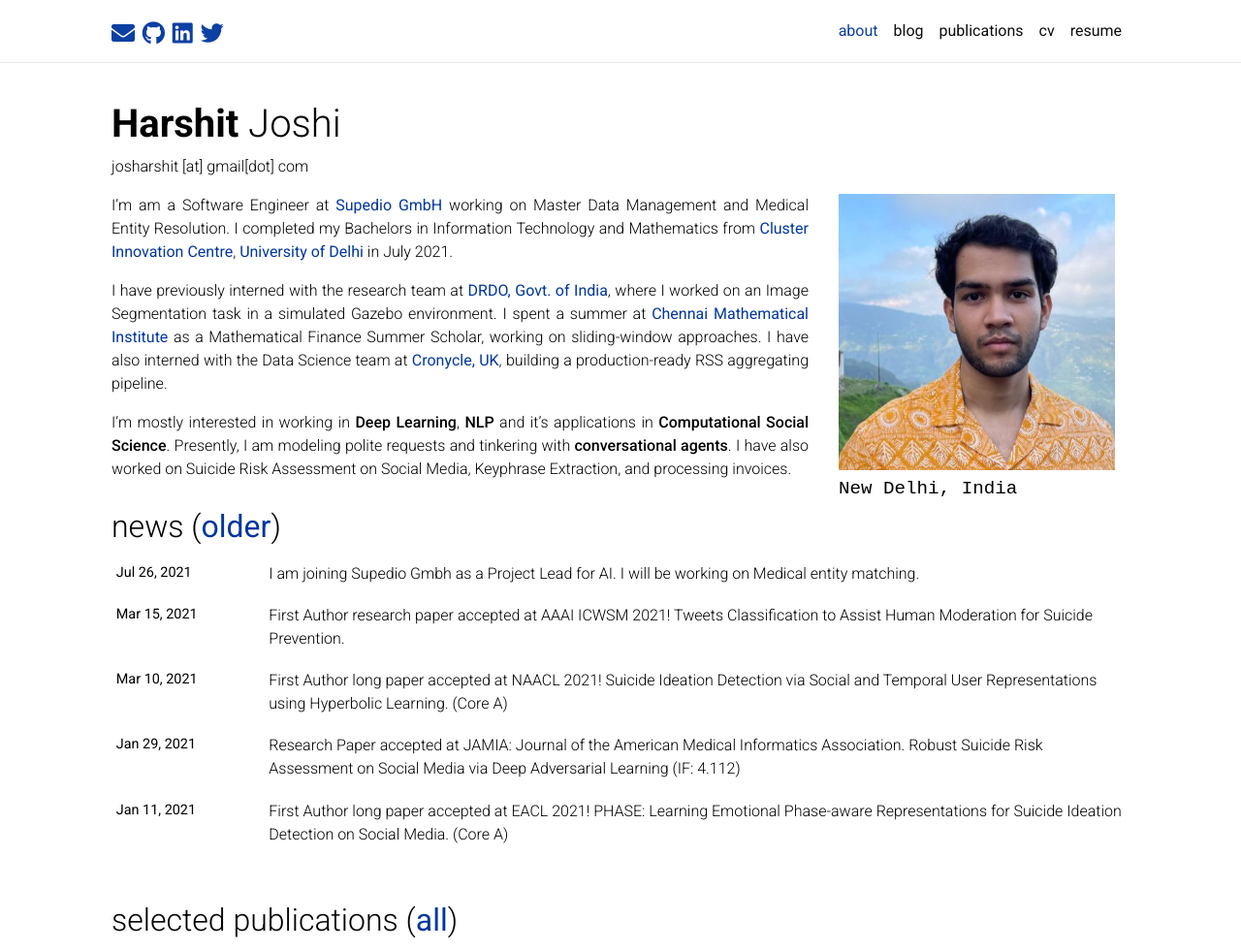
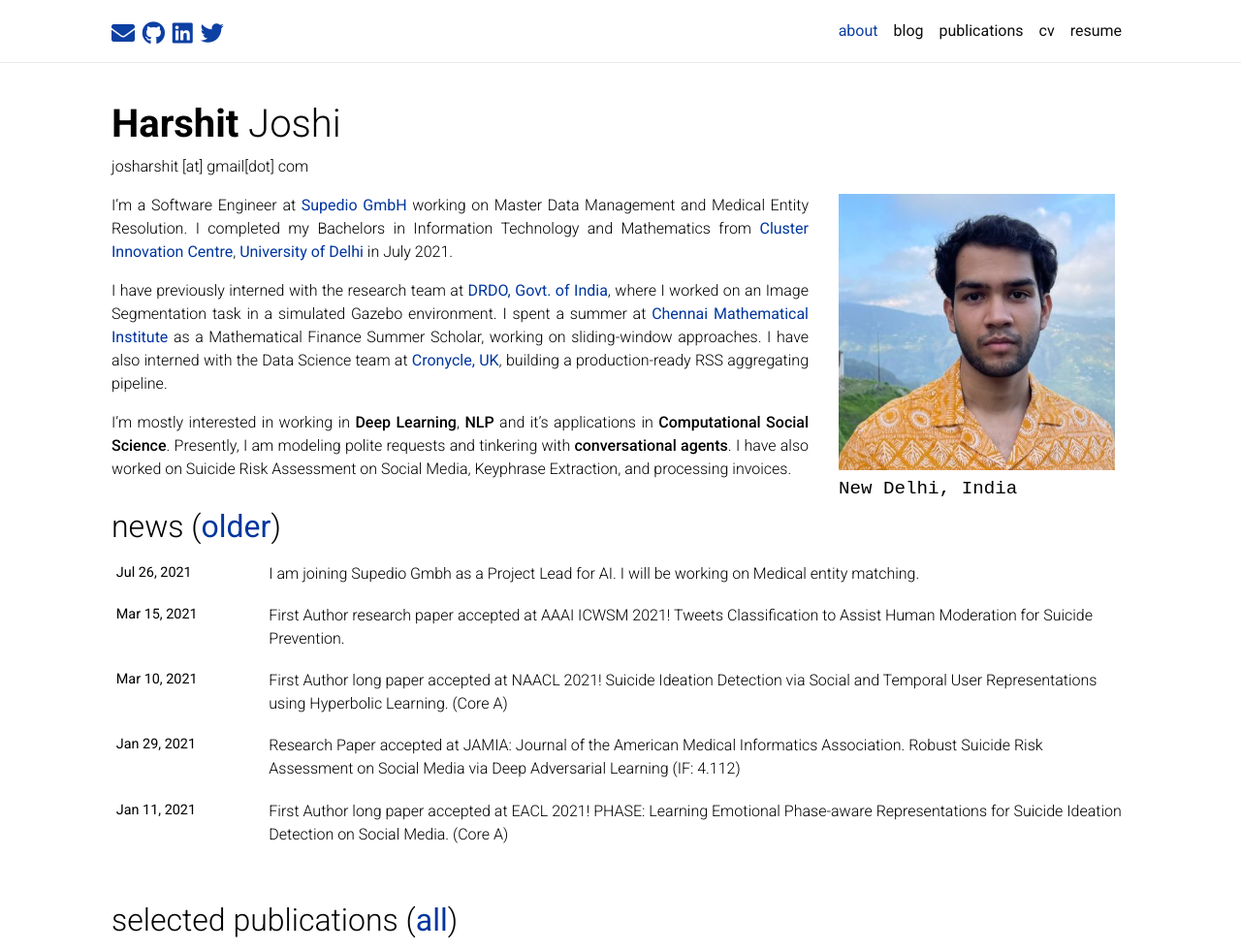
Before and after one commit to duskybomb/duskybomb.github.io, a Jekyll site: the page built from _pages/about.md, in a window 1280 px wide and 1350 px high, cut to the strip 0-981 px from the top of the window. Shown: the whole strip at 97% size. Built offline with Jekyll 4.4.1, drawn with Linux system fonts in a browser that asks for light colours; nearby versions of some CDN libraries; a style sheet for code colours, icons or effects is not loaded.

```diff
--- a/_pages/about.md
+++ b/_pages/about.md
@@ -14,7 +14,7 @@ selected_papers: true # includes a list of papers marked as "selected={true}"
 social: true  # includes social icons at the bottom of the page
 ---
 
-I'm am a Software Engineer at [Supedio GmbH](https://supedio.com){:target="\_blank"} working on Master Data Management and Medical Entity Resolution. I completed my Bachelors in Information Technology and Mathematics from [Cluster Innovation Centre](https://ducic.ac.in){:target="\_blank"}, [University of Delhi](https://du.ac.in){:target="\_blank"} in July 2021.
+I'm a Software Engineer at [Supedio GmbH](https://supedio.com){:target="\_blank"} working on Master Data Management and Medical Entity Resolution. I completed my Bachelors in Information Technology and Mathematics from [Cluster Innovation Centre](https://ducic.ac.in){:target="\_blank"}, [University of Delhi](https://du.ac.in){:target="\_blank"} in July 2021.
 
 I have previously interned with the research team at [DRDO, Govt. of India](https://www.drdo.gov.in/home){:target="\_blank"}, where I worked on an Image Segmentation task in a simulated Gazebo environment. I spent a summer at [Chennai Mathematical Institute](https://www.cmi.ac.in/){:target="\_blank"} as a Mathematical Finance Summer Scholar, working on sliding-window approaches. I have also interned with the Data Science team at [Cronycle, UK](https://cronycle.com){:target="\_blank"}, building a production-ready RSS aggregating pipeline.
 
```
Also changed, not shown: _posts/2021-09-26-vscode_debugger.md (+1 -1 lines).
